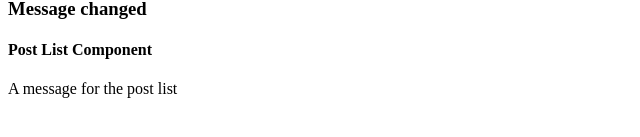
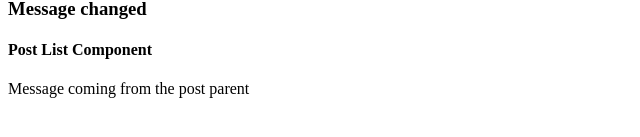
Before and after one commit to barbellfan/AngIntro, an Angular app: page / in a window 1280 px wide. Shown: the part 199-336 px from the top of the page, without its empty margins (0-640 px from the left). Built offline with nearby package versions, Linux system fonts and the light colour scheme.

Commit message:
rename variables to match video

```diff
--- a/src/app/post-list/post-list.component.html
+++ b/src/app/post-list/post-list.component.html
@@ -1,2 +1,2 @@
 <h4>Post List Component</h4>
-<p>{{ fromPost }}</p>
+<p>{{ fromPostParent }}</p>
--- a/src/app/post-list/post-list.component.ts
+++ b/src/app/post-list/post-list.component.ts
@@ -7,5 +7,5 @@ import { Component, Input } from '@angular/core';
 })
 export class PostListComponent {
 
-  @Input() fromPost: string = '';
+  @Input() fromPostParent: string = '';
 }
--- a/src/app/post/post.component.html
+++ b/src/app/post/post.component.html
@@ -1,4 +1,4 @@
 <h1>{{ title }}</h1>
 
 <h3>{{ fromParent }}</h3>
-<app-post-list [fromPost]='postMessage'></app-post-list>
+<app-post-list [fromPostParent]='postParentMessage'></app-post-list>
--- a/src/app/post/post.component.ts
+++ b/src/app/post/post.component.ts
@@ -12,7 +12,7 @@ export class PostComponent implements OnInit {
 
   @Input() fromParent:string = "";
 
-  postMessage: string = "A message for the post list";
+  postParentMessage: string = "Message coming from the post parent";
 
   constructor() {}
 
```
